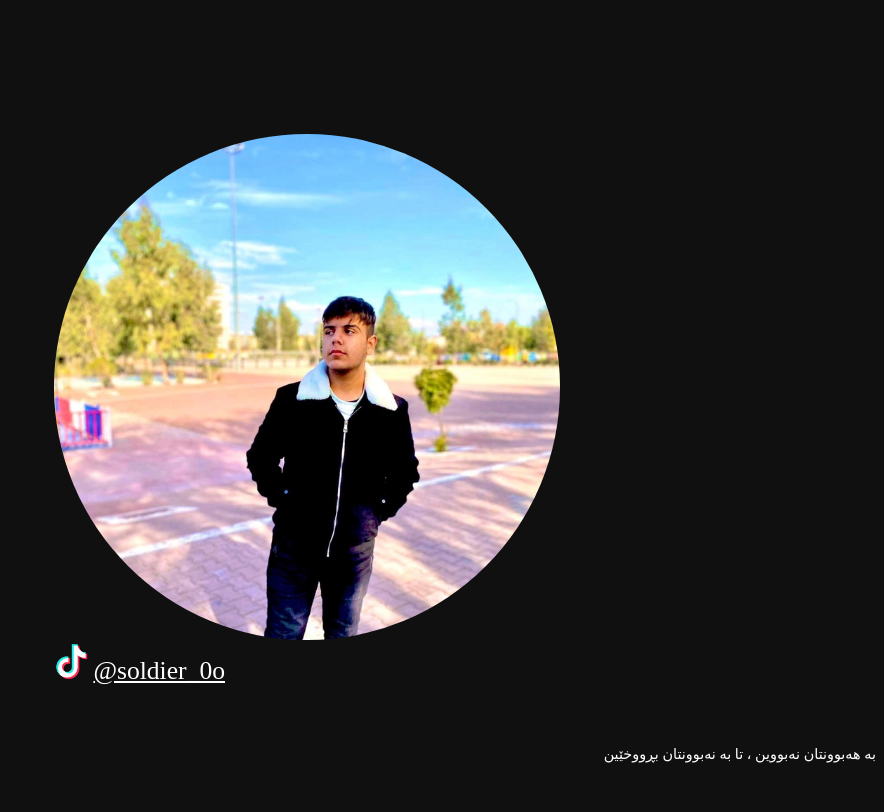
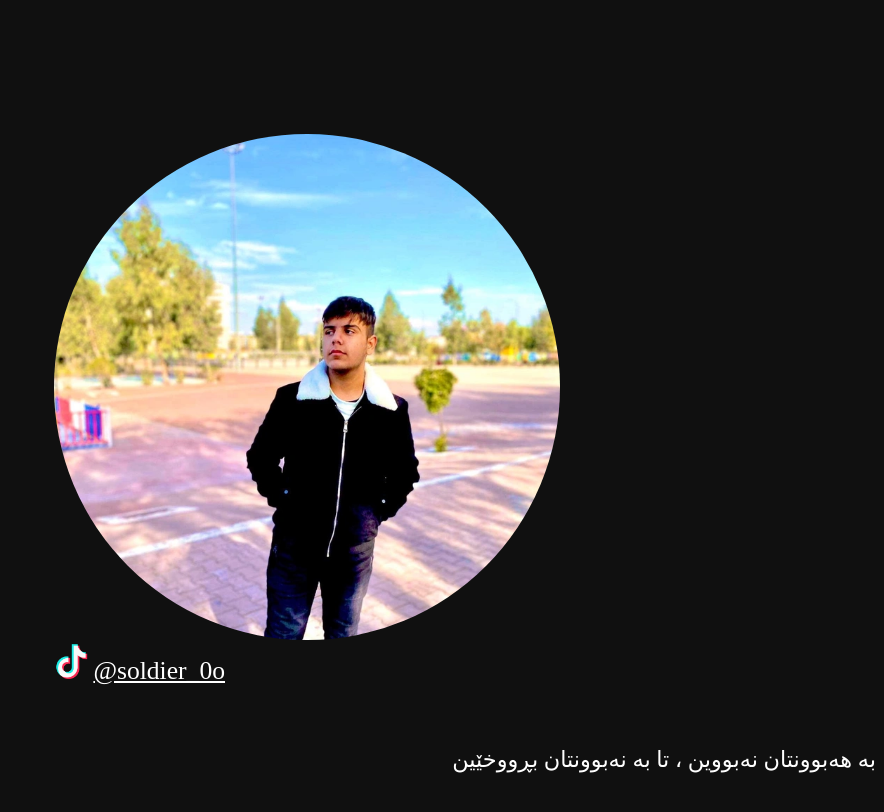
Before and after one commit to Profile8795/d4rbaz, a plain HTML site: page index.html in a window 1280 px wide. Shown: the top 812 px of the page, without its empty margins (396-1280 px from the left). Drawn offline with Linux system fonts and the light colour scheme.

Commit message:
Update style.css

```diff
--- a/style.css
+++ b/style.css
@@ -18,7 +18,7 @@ body {
   color: white;
 }
 .shound {
-  font-size: 90%;
+  font-size: 140%;
   width: 100%;
   margin-top: 60px;
   color: white;
```
